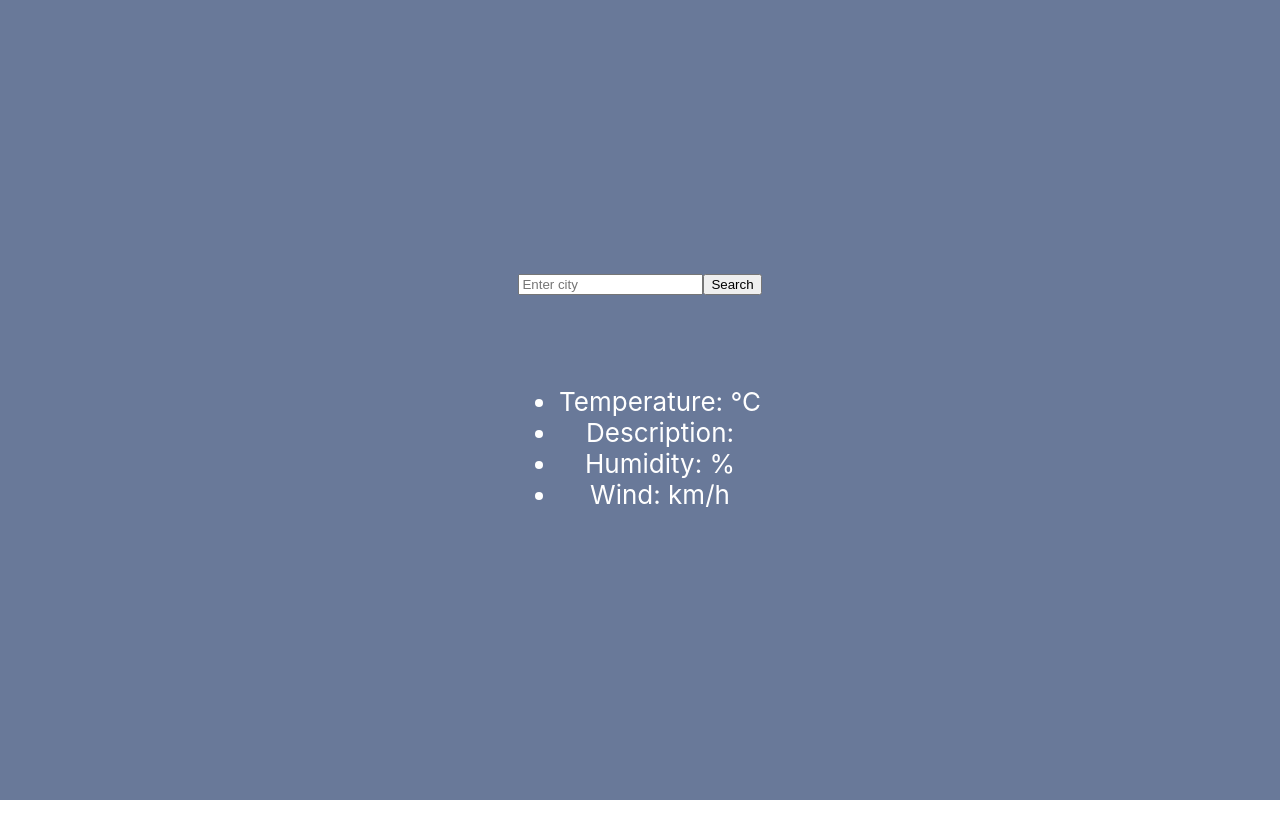
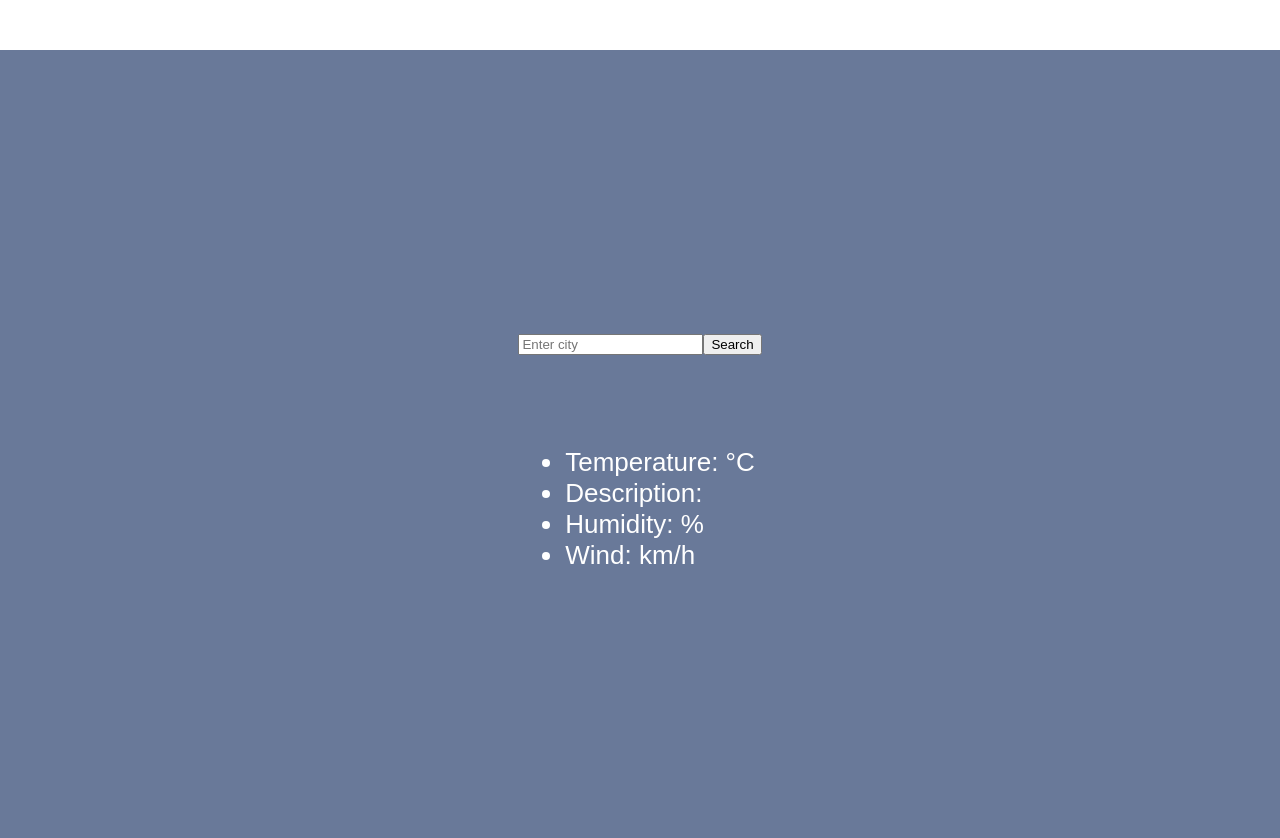
Before and after one commit to Oksana796/weather-react, a React (Create React App) app: page / in a window 1280 px wide. Shown: the top 838 px of the page. Before the commit the page ends 800 px from the top, so only its background shows below. Built offline with nearby package versions, Linux system fonts and the light colour scheme.

Commit message:
add component's style

```diff
--- a/src/App.js
+++ b/src/App.js
@@ -1,4 +1,4 @@
-import logo from "./logo.svg";
+//import logo from "./logo.svg";
 import "./App.css";
 import Loader from "react-loader-spinner";
 import axios from "axios";
--- /dev/null
+++ b/src/SearchCity.css
@@ -0,0 +1,14 @@
+.App {
+  font-family: sans-serif;
+  text-align: center;
+  margin-top: 50px;
+  background-color: aquamarine;
+}
+form {
+  margin: 30px 0;
+  font-size: 18px;
+}
+ul {
+  display: inline-block;
+  text-align: left;
+}
--- a/src/SearchCity.js
+++ b/src/SearchCity.js
@@ -1,6 +1,6 @@
 import React, { useState } from "react";
 import axios from "axios";
-//import "./styles.css";
+import "./SearchCity.css";
 
 export default function SearchCity(props) {
   let [city, setCity] = useState(null);
```
